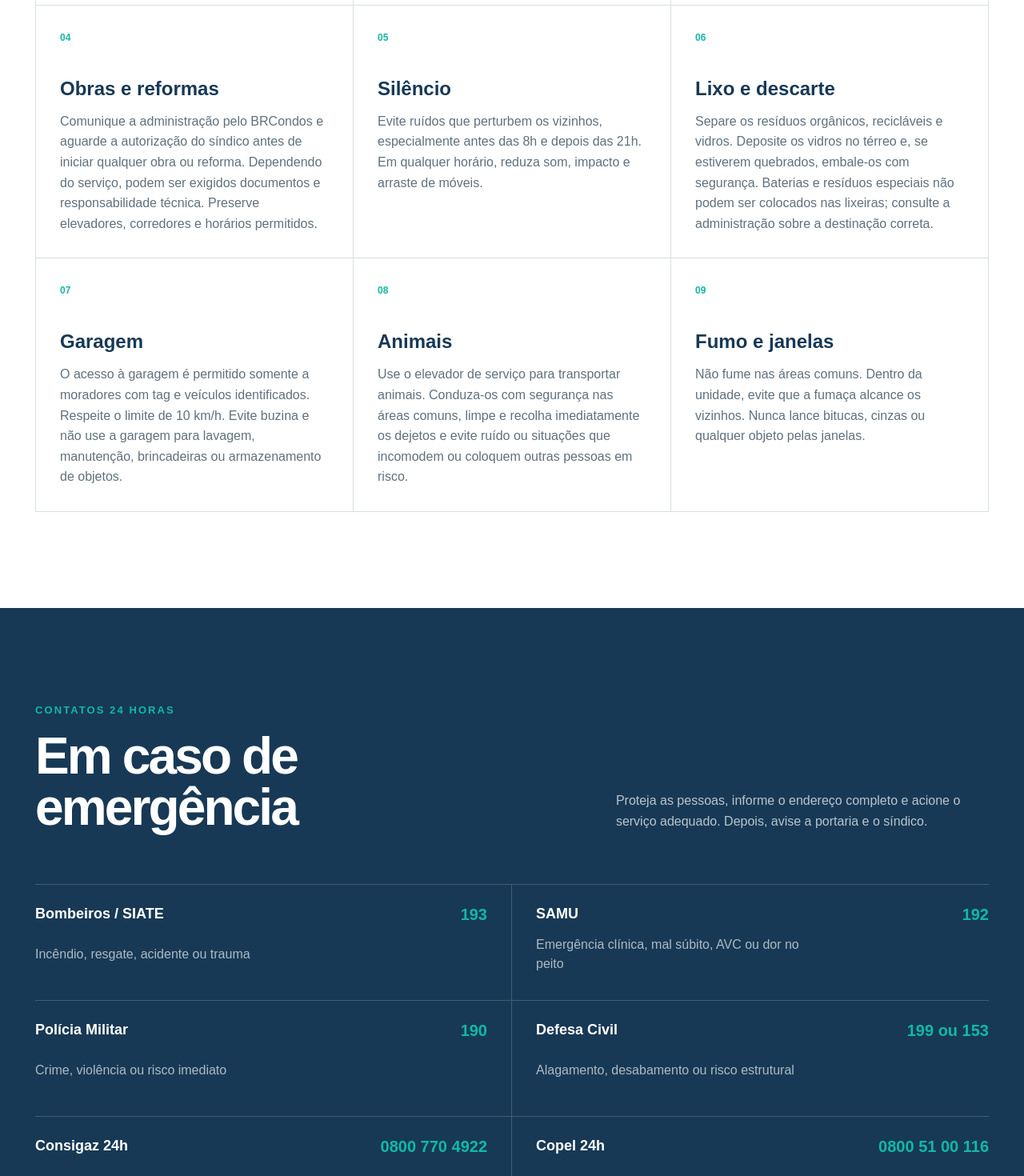
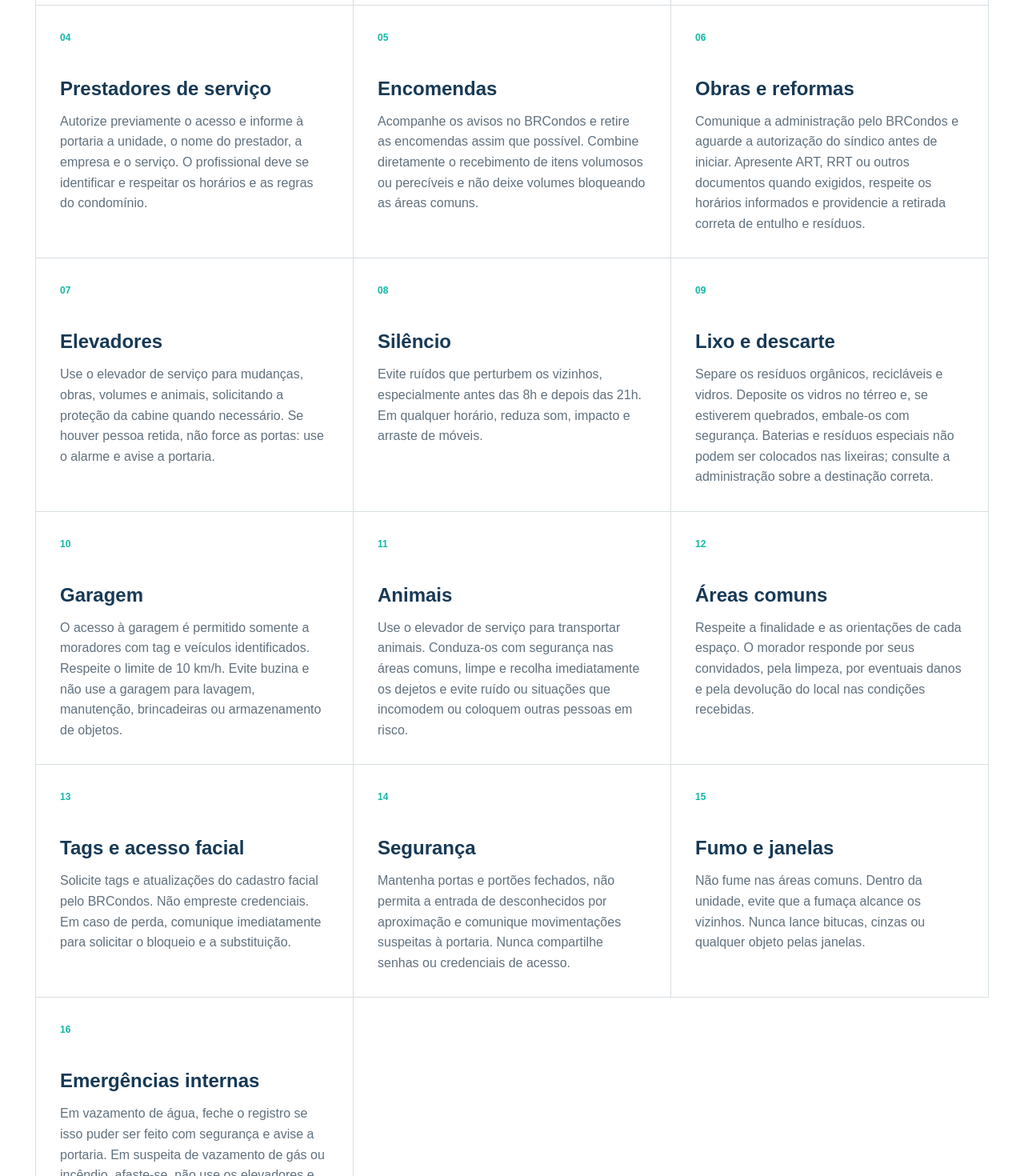
Before and after one commit to williamceccon/milena, a Next.js app: page /milena/ in a window 1280 px wide. Shown: the part 2500-3970 px from the top of the page at 80% size. Built offline with nearby package versions, Linux system fonts and the light colour scheme.

Commit message:
feat: add remaining resident guidance

```diff
--- a/app/content.ts
+++ b/app/content.ts
@@ -45,8 +45,20 @@ export const rules = [
     text: "Avise a portaria e autorize o acesso. Visitantes e prestadores devem se identificar. Combine a retirada de entregas sem bloquear a entrada ou as áreas comuns.",
   },
   {
+    title: "Prestadores de serviço",
+    text: "Autorize previamente o acesso e informe à portaria a unidade, o nome do prestador, a empresa e o serviço. O profissional deve se identificar e respeitar os horários e as regras do condomínio.",
+  },
+  {
+    title: "Encomendas",
+    text: "Acompanhe os avisos no BRCondos e retire as encomendas assim que possível. Combine diretamente o recebimento de itens volumosos ou perecíveis e não deixe volumes bloqueando as áreas comuns.",
+  },
+  {
     title: "Obras e reformas",
-    text: "Comunique a administração pelo BRCondos e aguarde a autorização do síndico antes de iniciar qualquer obra ou reforma. Dependendo do serviço, podem ser exigidos documentos e responsabilidade técnica. Preserve elevadores, corredores e horários permitidos.",
+    text: "Comunique a administração pelo BRCondos e aguarde a autorização do síndico antes de iniciar. Apresente ART, RRT ou outros documentos quando exigidos, respeite os horários informados e providencie a retirada correta de entulho e resíduos.",
+  },
+  {
+    title: "Elevadores",
+    text: "Use o elevador de serviço para mudanças, obras, volumes e animais, solicitando a proteção da cabine quando necessário. Se houver pessoa retida, não force as portas: use o alarme e avise a portaria.",
   },
   {
     title: "Silêncio",
@@ -65,8 +77,24 @@ export const rules = [
     text: "Use o elevador de serviço para transportar animais. Conduza-os com segurança nas áreas comuns, limpe e recolha imediatamente os dejetos e evite ruído ou situações que incomodem ou coloquem outras pessoas em risco.",
   },
   {
+    title: "Áreas comuns",
+    text: "Respeite a finalidade e as orientações de cada espaço. O morador responde por seus convidados, pela limpeza, por eventuais danos e pela devolução do local nas condições recebidas.",
+  },
+  {
+    title: "Tags e acesso facial",
+    text: "Solicite tags e atualizações do cadastro facial pelo BRCondos. Não empreste credenciais. Em caso de perda, comunique imediatamente para solicitar o bloqueio e a substituição.",
+  },
+  {
+    title: "Segurança",
+    text: "Mantenha portas e portões fechados, não permita a entrada de desconhecidos por aproximação e comunique movimentações suspeitas à portaria. Nunca compartilhe senhas ou credenciais de acesso.",
+  },
+  {
     title: "Fumo e janelas",
     text: "Não fume nas áreas comuns. Dentro da unidade, evite que a fumaça alcance os vizinhos. Nunca lance bitucas, cinzas ou qualquer objeto pelas janelas.",
+  },
+  {
+    title: "Emergências internas",
+    text: "Em vazamento de água, feche o registro se isso puder ser feito com segurança e avise a portaria. Em suspeita de vazamento de gás ou incêndio, afaste-se, não use os elevadores e acione os contatos de emergência.",
   },
 ];
 
```
Also changed, not shown: 5 other files (tests, documents, lock files or other folders).
